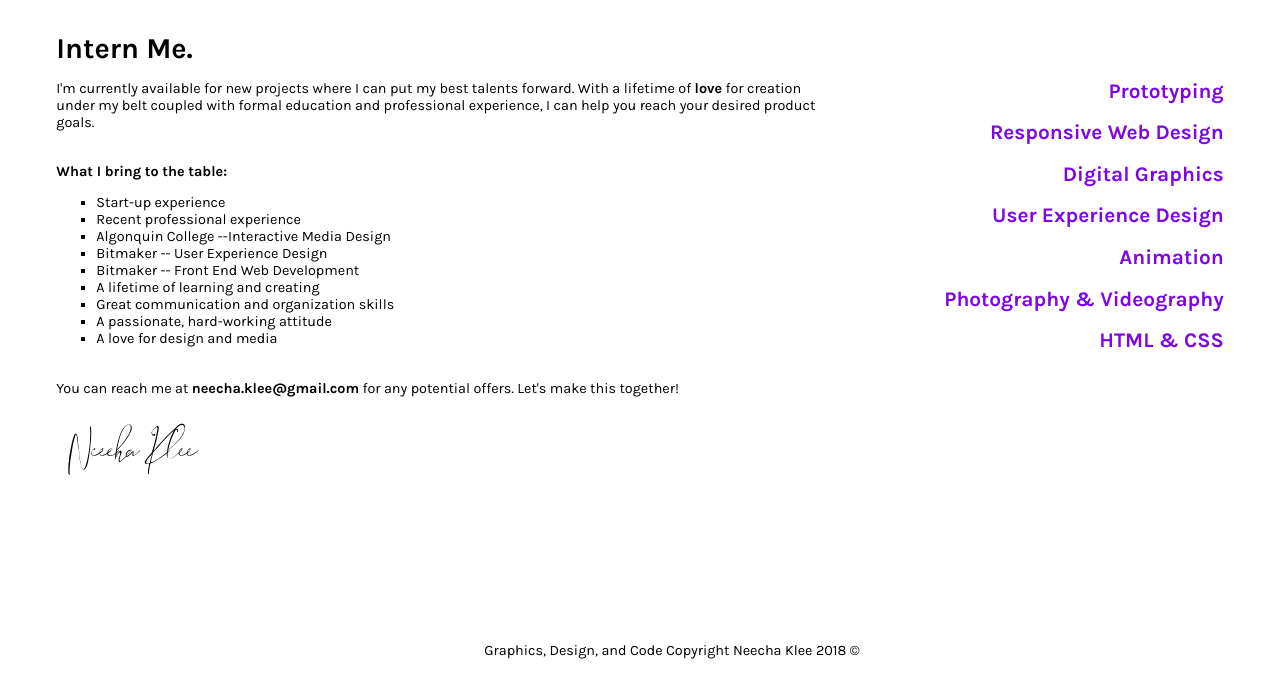
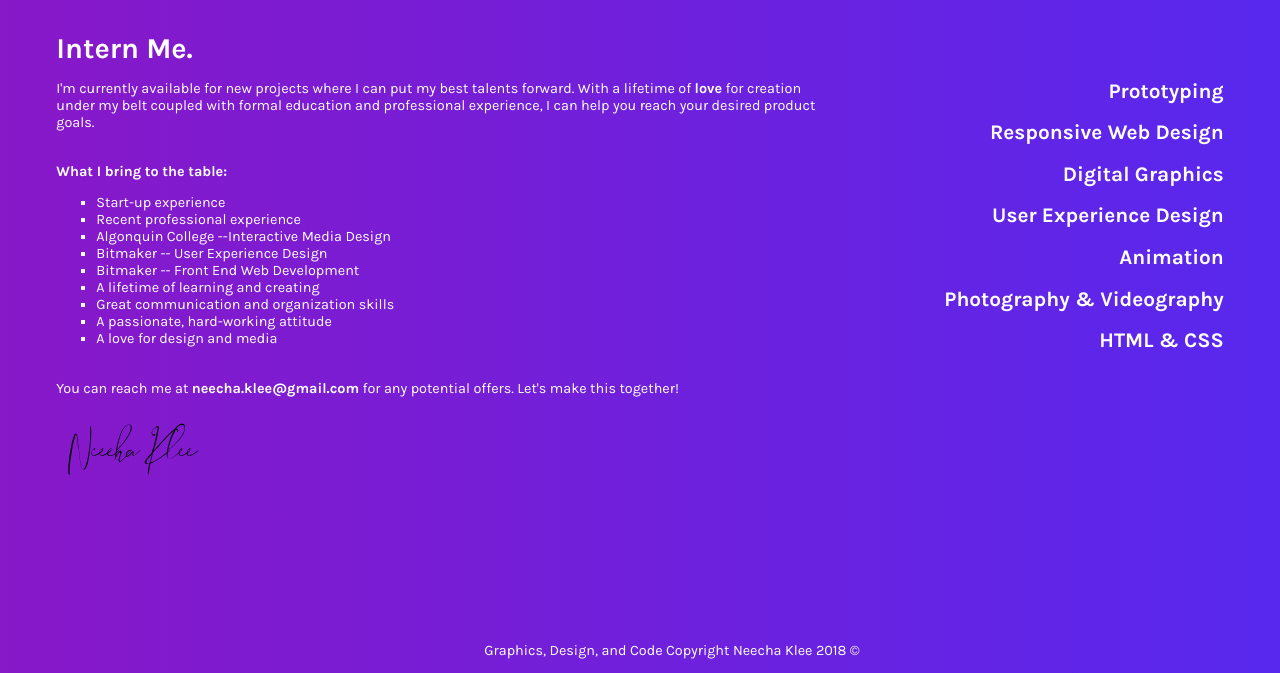
Before and after one commit to Bizhiw/bizhiw.github.io, a plain HTML site: page index.html in a window 1280 px wide. Shown: the part 127-800 px from the top of the page. Drawn offline with nearby package versions, Linux system fonts and the light colour scheme.

Commit message:
colour swap

```diff
--- a/index.html
+++ b/index.html
@@ -5,13 +5,12 @@
 	<meta charset="UTF-8"/>
 	<title>Neecha Klee | Product Designer</title>
 	<meta name="viewport" content="width-device-width,initial-scale=1"/>
-	<link href="https://fonts.googleapis.com/css?family=Bitter" rel="stylesheet"/>
 	<meta name="description" content="Ottawa-based Product Designer Neecha Klee."/>
 	<meta name="keywords" content="UX, user experience, designer, ottawa, neecha klee, portfolio"/>
 	<meta name="robots" content="index"/>
 	<meta name="viewport" content="width=device-width, initial-scale=1"/>
 
-
+	<link href="https://fonts.googleapis.com/css?family=Bitter" rel="stylesheet"/>
 	<link href="https://fonts.googleapis.com/css?family=Karla:400,700" rel="stylesheet">
 	<link rel="stylesheet" href="main.css">
 	<link rel="icon" type="image/png" href="img/lynx.png"/>
@@ -20,7 +19,7 @@
 </head>
 
 <body>
-
+<div class="container">
 	<div class="top">
 		<header>
 			<h1>Neecha Klee</h1>
@@ -94,6 +93,7 @@
 	<footer>
 		<p>Graphics, Design, and Code Copyright Neecha Klee 2018 &copy;</p>
 	</footer>
+	</div>
 </body>
 
 </html>
--- a/main.css
+++ b/main.css
@@ -1,4 +1,7 @@
 body {
+	 background-image: linear-gradient(to right, #8818C8 , #5828EE);
+	color: white;
+	background-color: #7E07E7;
 	width: 95%;
 	margin: auto;
 	margin-top: 2%;
@@ -45,7 +48,7 @@ nav ul {
 	margin: 1%;
 	margin-left: 0;
 	margin-right: 0;
-	background-color: #7E07E7;
+	background-color: #000000;
 	text-transform: uppercase;
 	font-size: 1.1em;
 	text-align: center;
@@ -78,7 +81,7 @@ aside {
 
 aside ul {
 	line-height: 1.5em;
-	color: #7E07E7;
+	color: #FFFFFF;
 	font-weight: 700;
 	font-size: 1em;
 	list-style-type: none;
```
